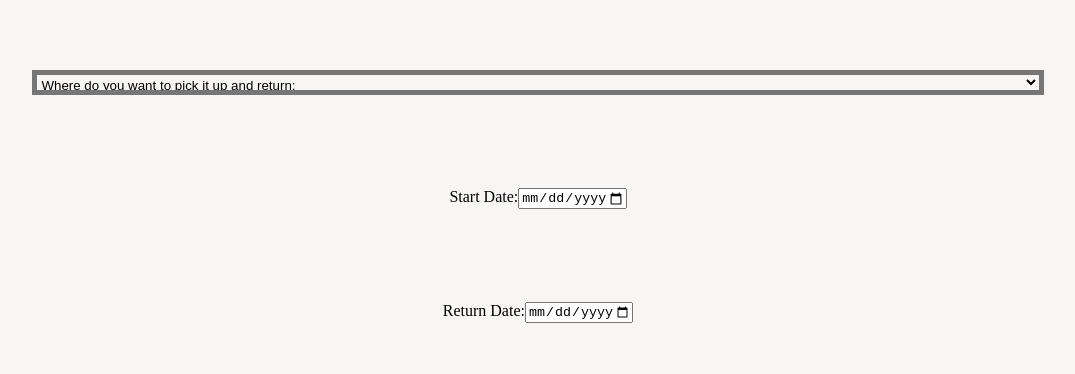
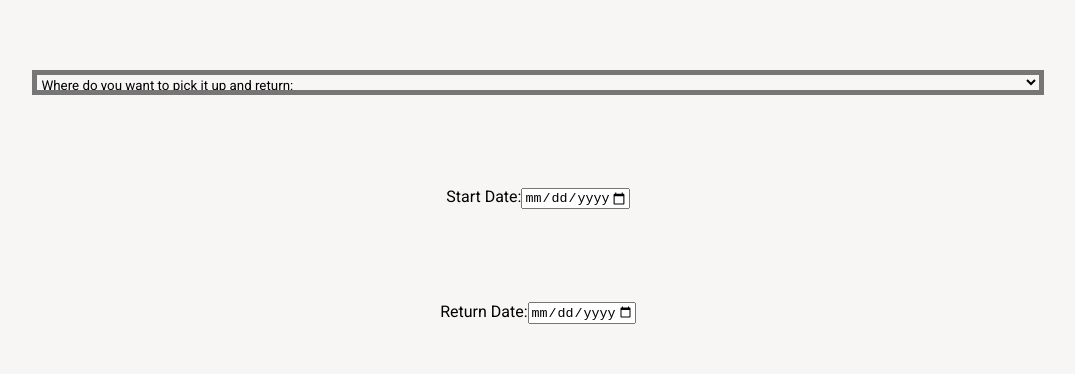
Before and after one commit to joseteranc/rideandshare, a React (Create React App) app: page /selection in a window 1280 px wide. Shown: the part 210-584 px from the top of the page, without its empty margins (102-1177 px from the left). Built offline with nearby package versions, Linux system fonts and the light colour scheme; a web font is replaced by a local one.

Commit message:
use Roboto

```diff
--- a/src/components/ListItem.js
+++ b/src/components/ListItem.js
@@ -11,6 +11,7 @@ const Card = styled.div`
   border-radius: 15px;
   box-shadow: 0 5px 10px grey;
   justify-content: space-around;
+  font-family: "Roboto", cursive;
 `;
 const Item = styled.div`
   color: black;
--- a/src/components/OffererCard.js
+++ b/src/components/OffererCard.js
@@ -9,6 +9,7 @@ const Card = styled.div`
   color: black;
   border-radius: 15px;
   box-shadow: 0 5px 10px grey;
+  font-family: "Roboto", cursive;
 `;
 
 const CardImg = styled.img`
--- a/src/components/Offers.js
+++ b/src/components/Offers.js
@@ -10,6 +10,7 @@ const OfferSection = styled.select`
   padding-top: 2px;
   border-style: solid;
   border-width: 5px 5px 5px 5px;
+  font-family: "Roboto", cursive;
 `;
 function useQuery() {
   return new URLSearchParams(useLocation().search);
--- a/src/components/ProfileCard.js
+++ b/src/components/ProfileCard.js
@@ -20,6 +20,7 @@ const CardImg = styled.img`
 
 const Specification = styled.li`
   list-style-type: none;
+  font-family: "Roboto", cursive;
 `;
 
 export default function ProfileCard() {
--- a/src/components/ReturnDate.js
+++ b/src/components/ReturnDate.js
@@ -3,6 +3,7 @@ import styled from "styled-components";
 
 const ReturnDateField = styled.label`
   background-color: transparent;
+  font-family: "Roboto", cursive;
 `;
 
 export default function ReturnDate() {
--- a/src/components/StartDate.js
+++ b/src/components/StartDate.js
@@ -3,6 +3,7 @@ import styled from "styled-components";
 
 const StartDateField = styled.label`
   background-color: transparent;
+  font-family: "Roboto", cursive;
 `;
 
 export default function StartDate() {
```
